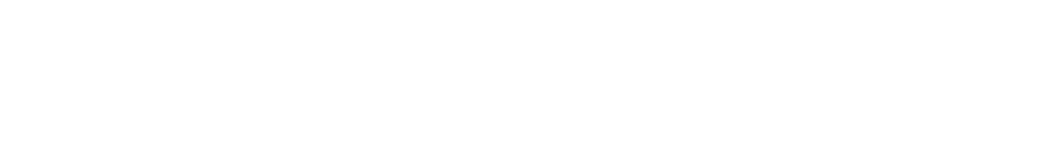
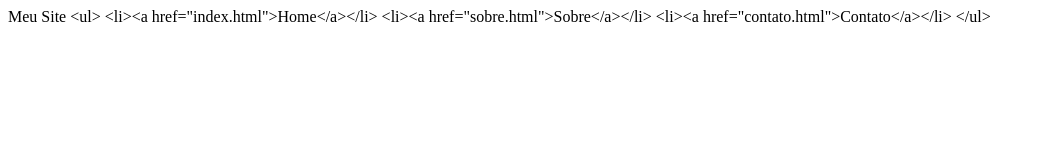
Before and after one commit to iOrdonha/Hello-world, a plain HTML site: page index.html in a window 1280 px wide. Shown: the whole page, without its empty margins (0-1045 px from the left). Drawn offline with Linux system fonts and the light colour scheme.

Commit message:
Novo menu

```diff
--- a/index.html
+++ b/index.html
@@ -5,5 +5,11 @@
 <title> Meu Site </title>
 </head>
 <body>
+    Meu Site
+&lt;ul&gt;
+    &lt;li&gt;&lt;a href="index.html"&gt;Home&lt;/a&gt;&lt;/li&gt;
+    &lt;li&gt;&lt;a href="sobre.html"&gt;Sobre&lt;/a&gt;&lt;/li&gt;
+    &lt;li&gt;&lt;a href="contato.html"&gt;Contato&lt;/a&gt;&lt;/li&gt;
+&lt;/ul&gt;
 </body>
-</head>
+</html>
```
